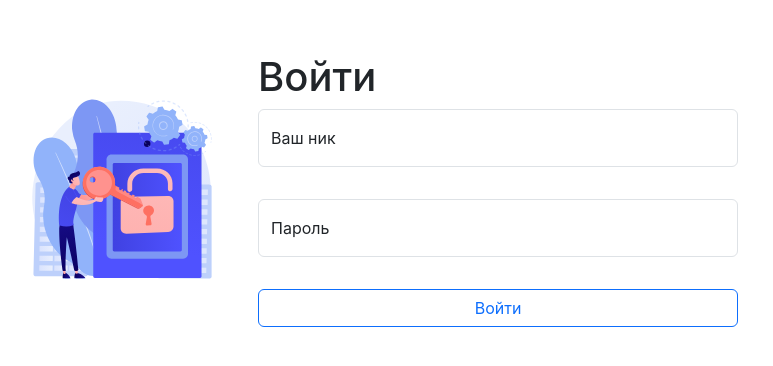
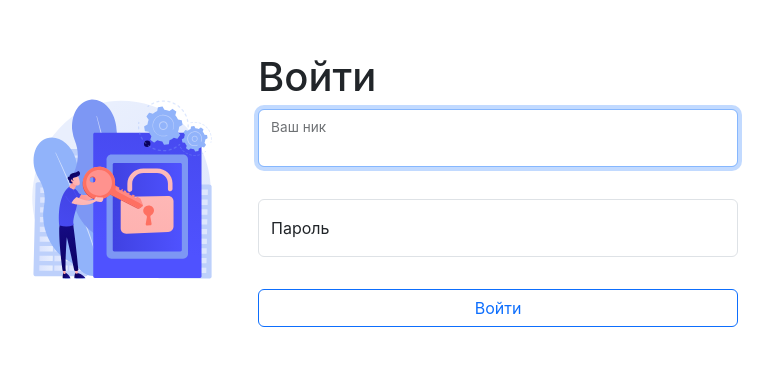
Before and after one commit to antliubimov/frontend-project-12, a React (Create React App) app in the folder frontend/: page /login in a window 1280 px wide. Shown: the part 210-576 px from the top of the page, without its empty margins (278-1051 px from the left). Built offline with nearby package versions, Linux system fonts and the light colour scheme.

Commit message:
feat: Add context and formik to the Login-page

```diff
--- a/frontend/package.json
+++ b/frontend/package.json
@@ -2,7 +2,7 @@
   "name": "frontend",
   "version": "0.1.0",
   "private": true,
-  "proxy": "http://localhost:5001",
+  "proxy": "http://127.0.0.1:5001",
   "dependencies": {
     "@reduxjs/toolkit": "^1.9.7",
     "@testing-library/jest-dom": "^5.17.0",
--- a/frontend/src/components/App.jsx
+++ b/frontend/src/components/App.jsx
@@ -1,9 +1,38 @@
-import React from 'react';
+import React, { useState, useMemo } from 'react';
+import AuthContext from '../contexts';
 import RouterConfig from '../routes/routerConfig';
+
+const AuthProvider = ({ children }) => {
+  const [loggedIn, setLoggedIn] = useState(false);
+
+  const logIn = () => setLoggedIn(true);
+
+  /* eslint-disable */
+  const logOut = () => {
+    localStorage.removeItem('userId');
+    setLoggedIn(false);
+  };
+
+  /* eslint-enable */
+  const value = useMemo(
+    () => ({ loggedIn, logIn, logOut }),
+    [loggedIn],
+  );
+
+  return (
+    <AuthContext.Provider value={value}>
+      {useMemo(() => (
+        children
+      ), [children])}
+    </AuthContext.Provider>
+  );
+};
 
 const App = () => (
   <React.StrictMode>
-    <RouterConfig />
+    <AuthProvider>
+      <RouterConfig />
+    </AuthProvider>
   </React.StrictMode>
 );
 
--- /dev/null
+++ b/frontend/src/contexts/index.jsx
@@ -0,0 +1,5 @@
+import { createContext } from 'react';
+
+const AuthContext = createContext({});
+
+export default AuthContext;
--- /dev/null
+++ b/frontend/src/hooks/index.jsx
@@ -0,0 +1,6 @@
+import { useContext } from 'react';
+import authContext from '../contexts/index.jsx';
+
+const useAuth = () => useContext(authContext);
+
+export default useAuth;
--- a/frontend/src/index.js
+++ b/frontend/src/index.js
@@ -3,6 +3,7 @@ import init from './init.jsx';
 
 const app = async () => {
   const root = ReactDOM.createRoot(document.getElementById('root'));
+  /* eslint-disable */
   root.render(await init());
 };
 
--- a/frontend/src/init.jsx
+++ b/frontend/src/init.jsx
@@ -6,7 +6,7 @@ import './assets/styles/index.css';
 
 const init = async () => {
   const i18n = i18next.createInstance();
-
+  /* eslint-disable */
   await i18n
     .use(initReactI18next)
     .init({
--- a/frontend/src/pages/Login.jsx
+++ b/frontend/src/pages/Login.jsx
@@ -1,10 +1,15 @@
-import { Formik, ErrorMessage } from 'formik';
+import React, { useEffect, useRef, useState } from 'react';
+import { useLocation, useNavigate } from 'react-router-dom';
+import { useFormik } from 'formik';
+import axios from 'axios';
 import * as Yup from 'yup';
 import Button from 'react-bootstrap/Button';
 import Form from 'react-bootstrap/Form';
 import FloatingLabel from 'react-bootstrap/FloatingLabel';
 import Image from 'react-bootstrap/Image';
 import loginImg from '../assets/images/login.svg';
+import routes from '../routes/routes';
+import useAuth from '../hooks/index.jsx';
 
 const SignupSchema = Yup.object().shape({
   username: Yup.string()
@@ -13,14 +18,47 @@ const SignupSchema = Yup.object().shape({
     .required('Пожалуйста, введите пароль'),
 });
 
+const LoginPage = () => {
+  const [authError, setAuthError] = useState(false);
+
+  const location = useLocation();
+  const navigate = useNavigate();
+  const { logIn } = useAuth();
+  const nameRef = useRef();
+
   /* eslint-disable */
-const handleSubmit = (e, values) => {
-  e.preventDefault();
-  console.log(values);
-};
+  useEffect(() => {
+    nameRef.current.focus();
+  }, []);
 
-/* eslint-enable */
-const Login = () => (
+  const formik = useFormik({
+    initialValues: {
+      username: '',
+      password: '',
+    },
+    validationSchema: SignupSchema,
+    onSubmit: async (values) => {
+      try {
+        setAuthError(false);
+        const { data } = await axios.post(routes.loginPath(), values);
+        window.localStorage.setItem('userId', JSON.stringify(data));
+        logIn();
+        console.log(location);
+        const { from } = location.state;
+        navigate(from);
+      } catch (err) {
+        formik.setSubmitting(false);
+        if (err.isAxiosError && err.response.status === 401) {
+          setAuthError(true);
+          nameRef.current.select();
+          return;
+        }
+        throw err;
+      }
+    },
+  });
+
+  return (
     <main className="d-flex justify-content-center align-items-center vh-100">
       <div className="d-flex w-75 justify-content-center align-items-center">
         <div className="w-25 m-3">
@@ -28,40 +66,45 @@ const Login = () => (
         </div>
         <div className="w-50">
           <h1>Войти</h1>
-        <Formik
-          initialValues={{
-            username: '',
-            password: '',
-          }}
-          validationSchema={SignupSchema}
-          onSubmit={handleSubmit}
-        >
-          {() => (
-            <Form className="d-flex flex-column gap-3">
+          <Form onSubmit={formik.handleSubmit} className="d-flex flex-column gap-3">
             <FloatingLabel
-                controlId="floatingInputUsername"
               label="Ваш ник"
               className="mb-3"
             >
-                <Form.Control name="username" type="text" placeholder="username" required />
+              <Form.Control
+                onChange={formik.handleChange}
+                value={formik.values.username}
+                ref={nameRef}
+                id="username"
+                name="username"
+                type="text"
+                placeholder="username"
+                autoComplete="username"
+                required
+              />
             </FloatingLabel>
-              <ErrorMessage name="username" />
             <FloatingLabel
-                controlId="floatingInputPassword"
               label="Пароль"
               className="mb-3"
             >
-                <Form.Control name="password" type="password" placeholder="Пароль" required />
+              <Form.Control
+                onChange={formik.handleChange}
+                value={formik.values.password}
+                id="password"
+                type="password"
+                placeholder="Пароль"
+                name="password"
+                autoComplete="current-password"
+                required
+              />
             </FloatingLabel>
-              <ErrorMessage name="password" />
+            {authError && <div className="invalid-feedback">the username or password is incorrect</div>}
             <Button variant="outline-primary" type="submit">Войти</Button>
           </Form>
-          )}
-        </Formik>
         </div>
       </div>
-
     </main>
   );
+};
 
-export default Login;
+export default LoginPage;
```
Lines whose indentation alone changed are shown as unchanged.
